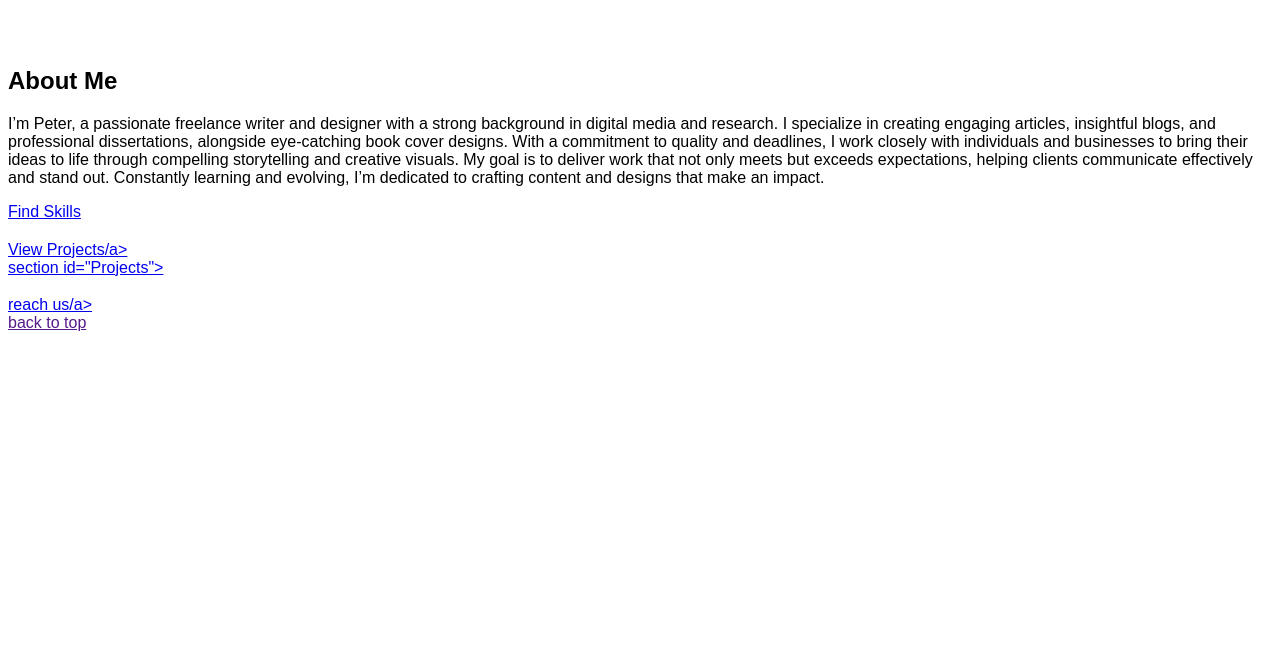
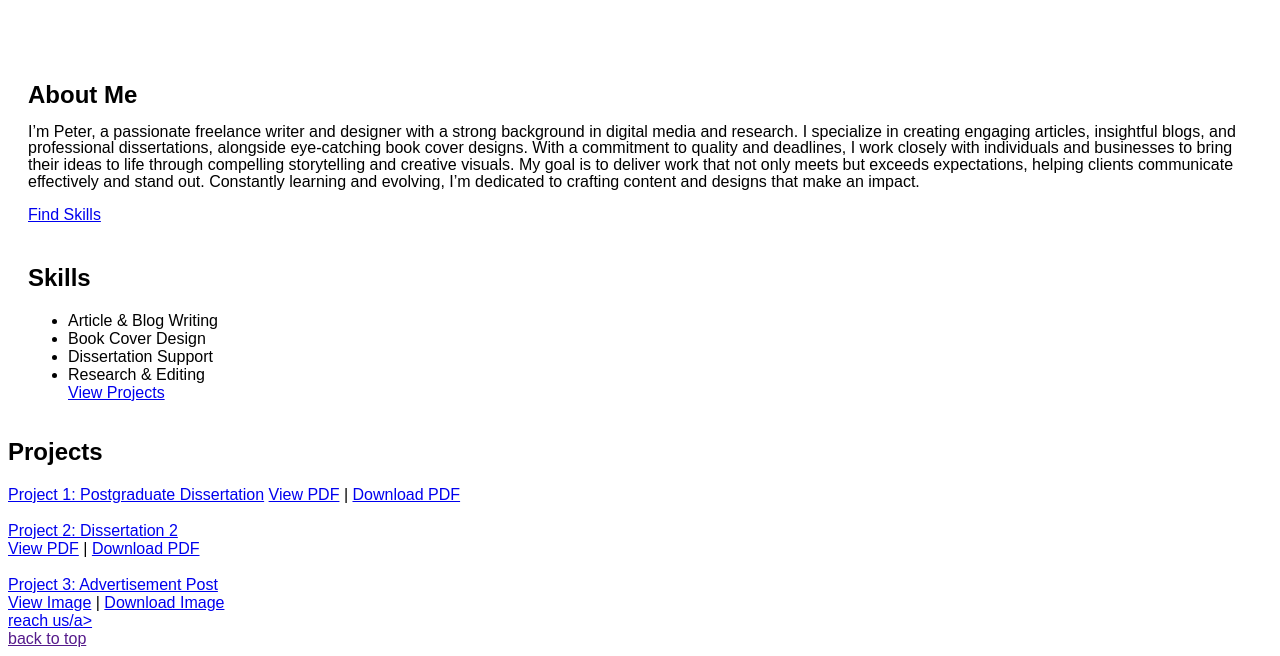
Before and after one commit to peter2610/my-personal-website, a plain HTML site: page index.html in a window 1280 px wide. Shown: the part 289-945 px from the top of the page. Before the commit the page ends 800 px from the top, so only its background shows below. Drawn offline with Linux system fonts and the light colour scheme.

Commit message:
update style.css, index.html and add projects

```diff
--- a/css/style.css
+++ b/css/style.css
@@ -40,3 +40,18 @@ nav ul li a{
 border-radius: 8px;
 
 }
+#about{
+   list-style: none;
+    margin: 20px;
+    padding: 0;
+    line-height: 1.9ch;
+    display: flex;
+}
+
+
+#skills {
+    list-style: none;
+    margin: 20px;
+    padding: 0;
+    display: flex;
+}
--- a/index.html
+++ b/index.html
@@ -46,6 +46,7 @@
         <a href="#about" class="btn">learn more</a>
       </div>
     </section>
+
     <!--About section-->
     <section id="about">
       <div class="about-content">
@@ -57,26 +58,58 @@
       My goal is to deliver work that not only meets but exceeds expectations, helping clients communicate effectively and stand out.
       Constantly learning and evolving, I’m dedicated to crafting content and designs that make an impact.
     </p>
-
         <a href="#skills" class="btn">Find Skills</a>
       </div>
     </section>
+
     <!--Skills section-->
     <section id="skills">
         <div class="skills-content">
-            <h2></h2>
-            <P></P>
-            <a href="#projects" class="btn">View Projects/a>
+            <h2>Skills</h2>
+                <ul>
+      <li>Article & Blog Writing</li>
+      <li>Book Cover Design</li>
+      <li>Dissertation Support</li>
+      <li>Research & Editing</li>
+
+        <a href="#projects" class="btn">View Projects</a>
         </div>
     </section>
+
     <!--Projects section-->
-    section id="Projects">
+    <section id="Projects">
         <div class="Projects-content">
-            <h2></h2>
-            <P></P>
+            <h2>Projects</h2>
+
+           <!-- Project 1 -->
+    <div class="project">
+      <a href="projects/project 1.pdf" target="_blank" class="project-title">Project 1: Postgraduate Dissertation</a>
+  <a href="projects/project 1.pdf" target="_blank">View PDF</a> |
+  <a href="projects/project 1.pdf" download>Download PDF</a>
+    </div>
+<br>
+    <!-- Project 2 -->
+    <div class="project">
+      <a href="projects/project 2.pdf" target="_blank" class="project-title">Project 2: Dissertation 2</a>
+  <br>
+  <a href="projects/project 2.pdf" target="_blank">View PDF</a> |
+  <a href="projects/project 2.pdf" download>Download PDF</a>
+    </div>
+<br>
+    <!-- Project 3 -->
+    <div class="project">
+      <a href="projects/project 3.png" target="_blank" class="project-title">
+    Project 3: Advertisement Post
+  </a>
+  <br>
+  <a href="projects/project 3.png" target="_blank">View Image</a> |
+  <a href="projects/project 3.png" download>Download Image</a>
+    </div>
+
             <a href="#Contacts" class="btn">reach us/a>
         </div>
     </section>
+
     <!--contacts section-->
 
     <!--footer-->
```
Also changed, not shown: projects/project 3.png (added), 2 other files.
